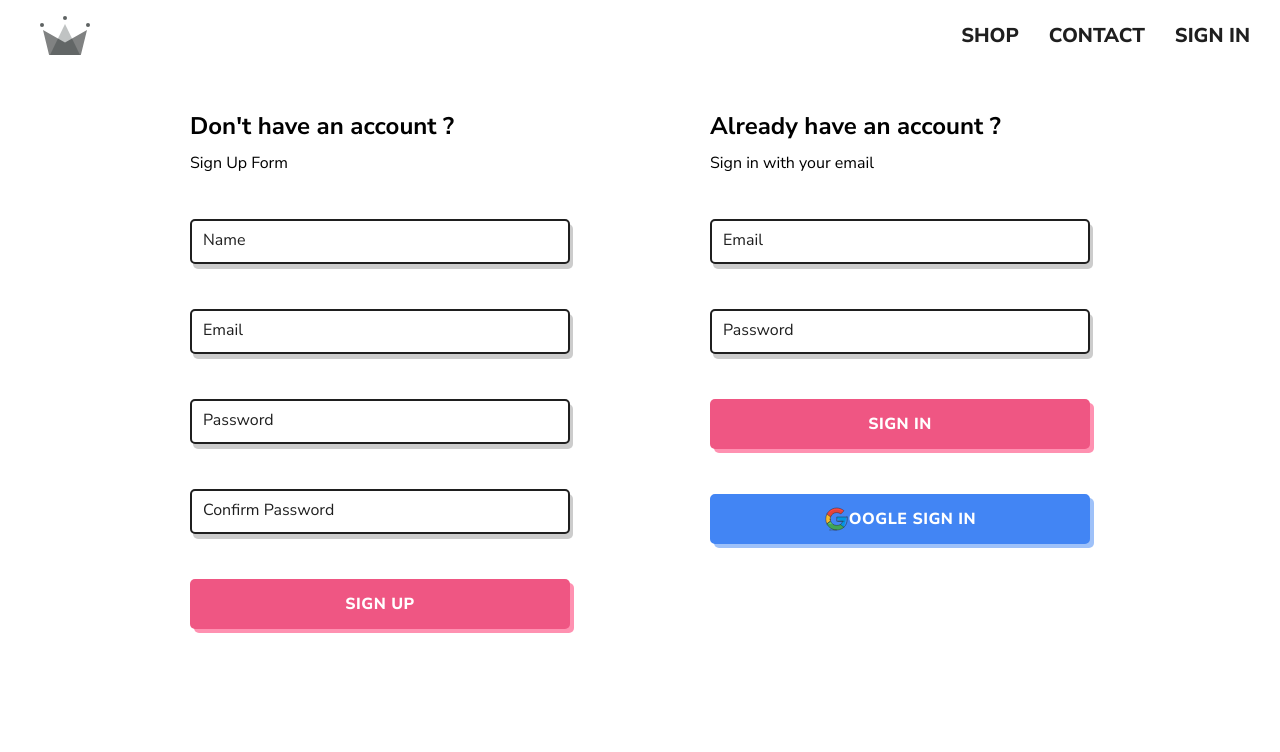
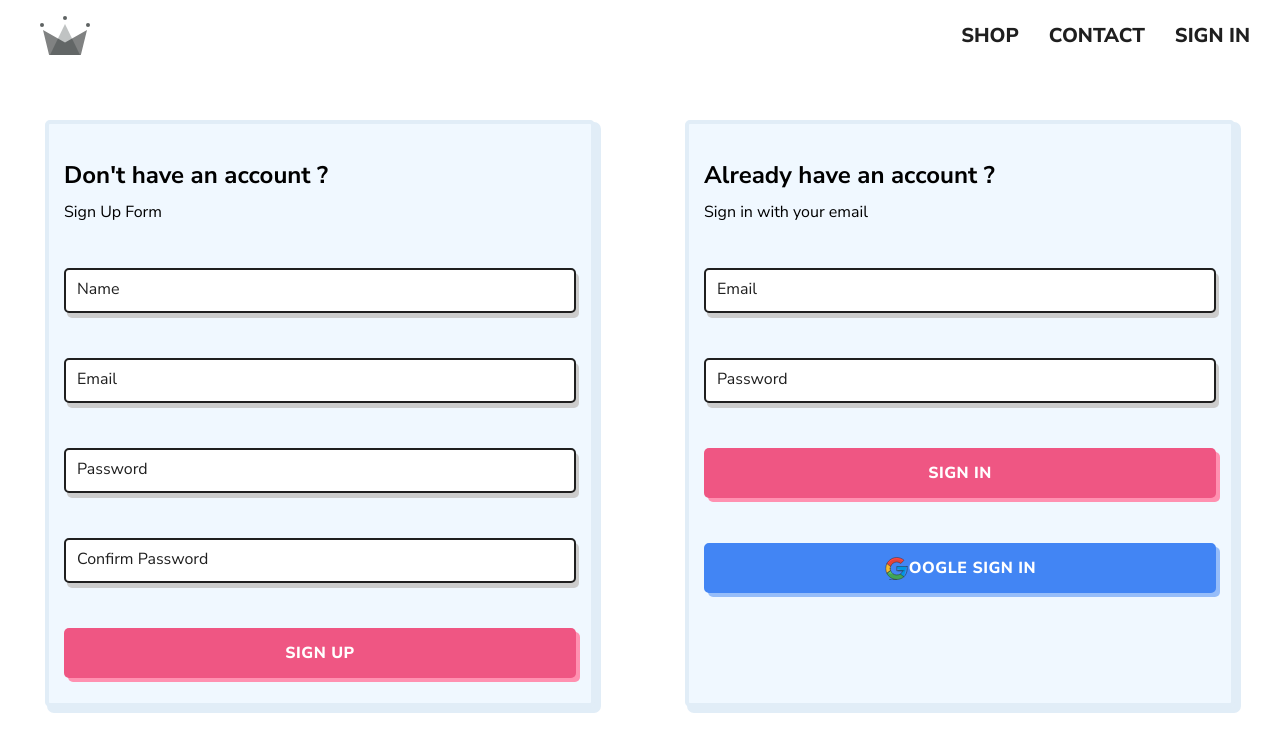
Before and after one commit to weekendatchewie/crown-shop, a React (Create React App) app: page /auth in a window 1280 px wide. Shown: the top 752 px of the page. Built offline with nearby package versions, Linux system fonts and the light colour scheme.

Commit message:
update style

```diff
--- a/src/components/button/button.styles.scss
+++ b/src/components/button/button.styles.scss
@@ -79,5 +79,6 @@
 
   .logo {
     width: 25px;
+    height: 25px;
   }
 }
--- a/src/components/signin-form/signin-form.styles.scss
+++ b/src/components/signin-form/signin-form.styles.scss
@@ -3,7 +3,13 @@
 .sign-in-container {
   display: flex;
   flex-direction: column;
-  width: 380px;
+  width: 550px;
+  background: aliceblue;
+  padding: 25px 15px;
+  margin: 0 auto;
+  border-radius: 5px;
+  border: 4px solid #e1edf7;
+  box-shadow: 4px 4px 0 2px #e1edf7;
 }
 
 h2 {
--- a/src/components/signup-form/signup-form.styles.scss
+++ b/src/components/signup-form/signup-form.styles.scss
@@ -1,7 +1,13 @@
 .sign-up-container {
   display: flex;
   flex-direction: column;
-  width: 380px;
+  width: 550px;
+  background: aliceblue;
+  padding: 25px 15px;
+  margin: 0 auto;
+  border-radius: 5px;
+  border: 4px solid #e1edf7;
+  box-shadow: 4px 4px 0 2px #e1edf7;
 }
 
 h2 {
--- a/src/routes/authentication/authentication.styles.scss
+++ b/src/routes/authentication/authentication.styles.scss
@@ -1,6 +1,5 @@
 .authentication-container {
   display: flex;
   justify-content: space-between;
-  width:900px;
-  margin: 30px auto;
+  margin: 50px auto;
 }
```
